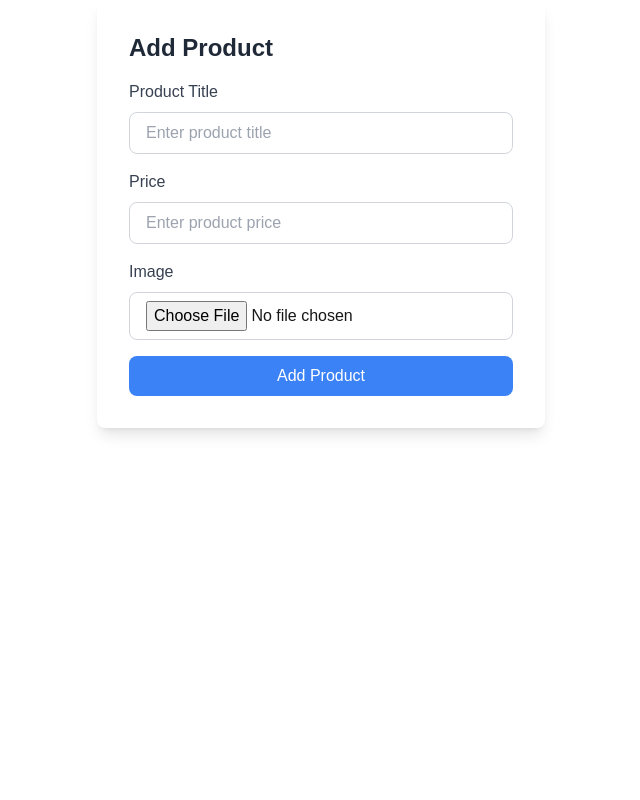
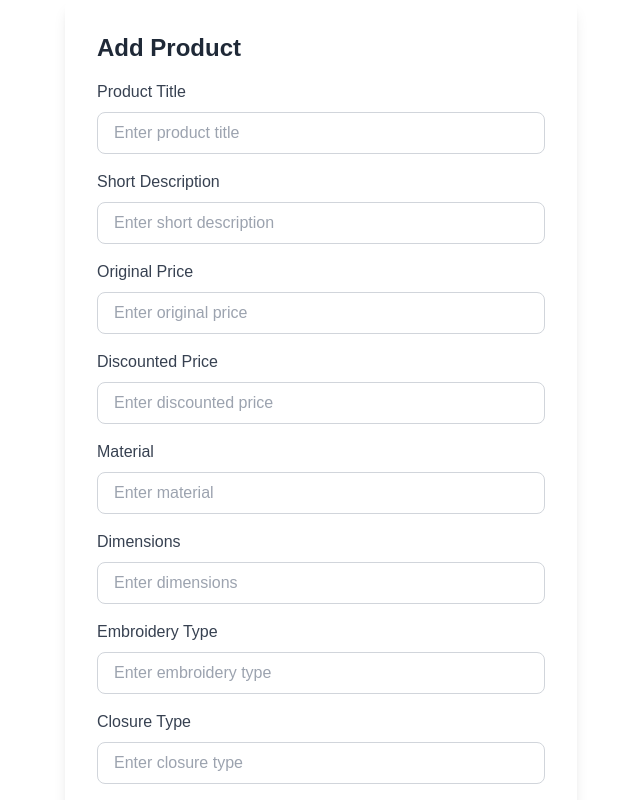
Before and after one commit to balayogesh2000/sri-ram-embroidery-admin-frontend, a Next.js app: page /products/add in a window 1280 px wide. Shown: the top 800 px of the page, without its empty margins (319-959 px from the left). Built offline with nearby package versions, Linux system fonts and the light colour scheme; no server answers.

Commit message:
added product details

```diff
--- a/src/app/products/add/page.js
+++ b/src/app/products/add/page.js
@@ -9,154 +9,136 @@ import { toast } from "react-toastify";
 
 export default function AddProduct() {
   const router = useRouter();
-  const [previewImage, setPreviewImage] = useState(null);
+  const [previewImages, setPreviewImages] = useState([]);
 
   const formik = useFormik({
     initialValues: {
       title: "",
+      shortDescription: "",
+      originalPrice: "",
       price: "",
-      image: null,
+      material: "",
+      dimensions: "",
+      embroideryType: "",
+      closureType: "",
+      pockets: "",
+      images: [],
     },
     validationSchema: Yup.object({
       title: Yup.string().required("Product title is required"),
-      price: Yup.string()
-        .matches(/^\d*$/, "Price must contain only numbers")
-        .required("Price is required"),
-      image: Yup.mixed().required("Image is required"),
+      shortDescription: Yup.string().required("Short description is required"),
+      originalPrice: Yup.number().required("Original price is required"),
+      price: Yup.number().required("Price is required"),
+      material: Yup.string().required("Material is required"),
+      dimensions: Yup.string().required("Dimensions are required"),
+      embroideryType: Yup.string().required("Embroidery type is required"),
+      closureType: Yup.string().required("Closure type is required"),
+      pockets: Yup.string().required("Pocket details are required"),
+      images: Yup.array().min(1, "At least one image is required"),
     }),
     onSubmit: async (values) => {
       const productData = new FormData();
-      productData.append("title", values.title);
-      productData.append("price", values.price);
-      productData.append("image", values.image);
+      Object.entries(values).forEach(([key, value]) => {
+        if (key === "images") {
+          value.forEach((file) => productData.append("images", file));
+        } else {
+          productData.append(key, value);
+        }
+      });
       await api.products.create(productData);
       formik.resetForm();
-      setPreviewImage(null);
+      setPreviewImages([]);
       toast.success("Product added successfully!");
       router.push("/products");
     },
   });
 
   const handleImageChange = (event) => {
-    const file = event.target.files[0];
-    formik.setFieldValue("image", file);
-    if (file) {
-      const reader = new FileReader();
-      reader.onload = () => {
-        setPreviewImage(reader.result);
-      };
-      reader.readAsDataURL(file);
-    } else {
-      setPreviewImage(null);
-    }
-  };
-
-  const handleRemoveImage = () => {
-    formik.setFieldValue("image", null);
-    setPreviewImage(null);
-    document.getElementById("image").value = "";
-  };
-
-  const handlePriceChange = (event) => {
-    const value = event.target.value;
-    if (/^\d*$/.test(value)) {
-      formik.setFieldValue("price", value);
-    }
+    const files = Array.from(event.target.files);
+    formik.setFieldValue("images", files);
+    const previews = files.map((file) => URL.createObjectURL(file));
+    setPreviewImages(previews);
   };
 
   return (
     <div className="flex items-center justify-center">
-      <div className="bg-white shadow-lg rounded-lg p-8 max-w-md w-full">
+      <div className="bg-white shadow-lg rounded-lg p-8 max-w-lg w-full">
         <h1 className="text-2xl font-bold mb-4 text-gray-800">Add Product</h1>
         <form onSubmit={formik.handleSubmit} className="space-y-4">
-          <div>
+          {[
+            { name: "title", label: "Product Title", type: "text" },
+            {
+              name: "shortDescription",
+              label: "Short Description",
+              type: "text",
+            },
+            { name: "originalPrice", label: "Original Price", type: "number" },
+            { name: "price", label: "Discounted Price", type: "number" },
+            { name: "material", label: "Material", type: "text" },
+            { name: "dimensions", label: "Dimensions", type: "text" },
+            { name: "embroideryType", label: "Embroidery Type", type: "text" },
+            { name: "closureType", label: "Closure Type", type: "text" },
+            { name: "pockets", label: "Pockets", type: "text" },
+          ].map(({ name, label, type }) => (
+            <div key={name}>
               <label
                 className="block text-gray-700 font-medium mb-2"
-              htmlFor="name"
+                htmlFor={name}
               >
-              Product Title
+                {label}
               </label>
               <input
-              type="text"
-              id="name"
-              name="title"
-              value={formik.values.title}
+                type={type}
+                id={name}
+                name={name}
+                value={formik.values[name]}
                 onChange={formik.handleChange}
                 onBlur={formik.handleBlur}
                 className={`w-full border rounded-lg px-4 py-2 focus:outline-none focus:ring-2 ${
-                formik.touched.title && formik.errors.title
+                  formik.touched[name] && formik.errors[name]
                     ? "border-red-500 focus:ring-red-500"
                     : "border-gray-300 focus:ring-blue-500"
                 }`}
-              placeholder="Enter product title"
+                placeholder={`Enter ${label.toLowerCase()}`}
               />
-            {formik.touched.title && formik.errors.title ? (
-              <p className="text-red-500 text-sm mt-1">{formik.errors.title}</p>
+              {formik.touched[name] && formik.errors[name] ? (
+                <p className="text-red-500 text-sm mt-1">
+                  {formik.errors[name]}
+                </p>
               ) : null}
             </div>
+          ))}
 
           <div>
             <label
               className="block text-gray-700 font-medium mb-2"
-              htmlFor="price"
+              htmlFor="images"
             >
-              Price
-            </label>
-            <input
-              type="text"
-              id="price"
-              name="price"
-              value={formik.values.price}
-              onChange={handlePriceChange}
-              onBlur={formik.handleBlur}
-              className={`w-full border rounded-lg px-4 py-2 focus:outline-none focus:ring-2 ${
-                formik.touched.price && formik.errors.price
-                  ? "border-red-500 focus:ring-red-500"
-                  : "border-gray-300 focus:ring-blue-500"
-              }`}
-              placeholder="Enter product price"
-            />
-            {formik.touched.price && formik.errors.price ? (
-              <p className="text-red-500 text-sm mt-1">{formik.errors.price}</p>
-            ) : null}
-          </div>
-
-          <div>
-            <label
-              className="block text-gray-700 font-medium mb-2"
-              htmlFor="image"
-            >
-              Image
+              Images
             </label>
             <input
               type="file"
-              id="image"
-              name="image"
+              id="images"
+              name="images"
+              multiple
               onChange={handleImageChange}
-              onBlur={formik.handleBlur}
-              className={`w-full border rounded-lg px-4 py-2 focus:outline-none focus:ring-2 ${
-                formik.touched.image && formik.errors.image
-                  ? "border-red-500 focus:ring-red-500"
-                  : "border-gray-300 focus:ring-blue-500"
-              }`}
+              className="w-full border rounded-lg px-4 py-2 focus:outline-none focus:ring-2 border-gray-300 focus:ring-blue-500"
             />
-            {formik.touched.image && formik.errors.image ? (
-              <p className="text-red-500 text-sm mt-1">{formik.errors.image}</p>
-            ) : null}
-            {previewImage && (
-              <div className="mt-4">
+            {formik.errors.images && (
+              <p className="text-red-500 text-sm mt-1">
+                {formik.errors.images}
+              </p>
+            )}
+            {previewImages.length > 0 && (
+              <div className="mt-4 grid grid-cols-3 gap-2">
+                {previewImages.map((src, index) => (
                   <img
-                  src={previewImage}
+                    key={index}
+                    src={src}
                     alt="Preview"
-                  className="w-full h-auto rounded-lg mb-2"
+                    className="w-full h-auto rounded-lg"
                   />
-                <button
-                  type="button"
-                  onClick={handleRemoveImage}
-                  className="text-white bg-red-500 px-4 py-2 rounded-lg hover:bg-red-600 focus:outline-none focus:ring-2 focus:ring-red-500 focus:ring-offset-2"
-                >
-                  Remove Image
-                </button>
+                ))}
               </div>
             )}
           </div>
--- a/src/app/products/page.js
+++ b/src/app/products/page.js
@@ -9,6 +9,7 @@ import { toast } from "react-toastify";
 
 const Products = () => {
   const [products, setProducts] = useState([]);
+  const [loading, setLoading] = useState(true);
   const router = useRouter();
 
   useEffect(() => {
@@ -20,6 +21,8 @@ const Products = () => {
         setProducts(products);
       } catch (error) {
         handleError(error);
+      } finally {
+        setLoading(false);
       }
     };
 
@@ -34,9 +37,6 @@ const Products = () => {
     if (confirm("Are you sure you want to delete this product?")) {
       try {
         await api.products.delete(id);
-        setProducts((prevProducts) =>
-          prevProducts.filter((product) => product._id !== id)
-        );
         setProducts((prevProducts) =>
           prevProducts.filter((product) => product._id !== id)
         );
@@ -59,6 +59,9 @@ const Products = () => {
             Add Product
           </button>
         </div>
+        {loading ? (
+          <p className="text-center text-gray-500">Loading products...</p>
+        ) : (
           <div className="grid grid-cols-1 sm:grid-cols-2 lg:grid-cols-3 gap-4">
             {products.map((product) => (
               <div
@@ -66,7 +69,7 @@ const Products = () => {
                 className="bg-white rounded-md shadow-md overflow-hidden p-3"
               >
                 <Image
-                src={product.imageUpload.s3Location}
+                  src={product.images?.[0]?.s3Location || "/placeholder.png"}
                   alt={product.title}
                   width={300}
                   height={200}
@@ -75,7 +78,9 @@ const Products = () => {
                 <div className="mt-3 flex justify-between items-center">
                   <div>
                     <h2 className="text-md font-semibold">{product.title}</h2>
-                  <p className="text-gray-700 font-medium">₹{product.price}</p>
+                    <p className="text-gray-700 font-medium">
+                      ₹{product.price}
+                    </p>
                   </div>
                   <button
                     onClick={() => handleDeleteProduct(product._id)}
@@ -87,6 +92,7 @@ const Products = () => {
               </div>
             ))}
           </div>
+        )}
       </div>
     </div>
   );
```
Lines whose indentation alone changed are shown as unchanged.
